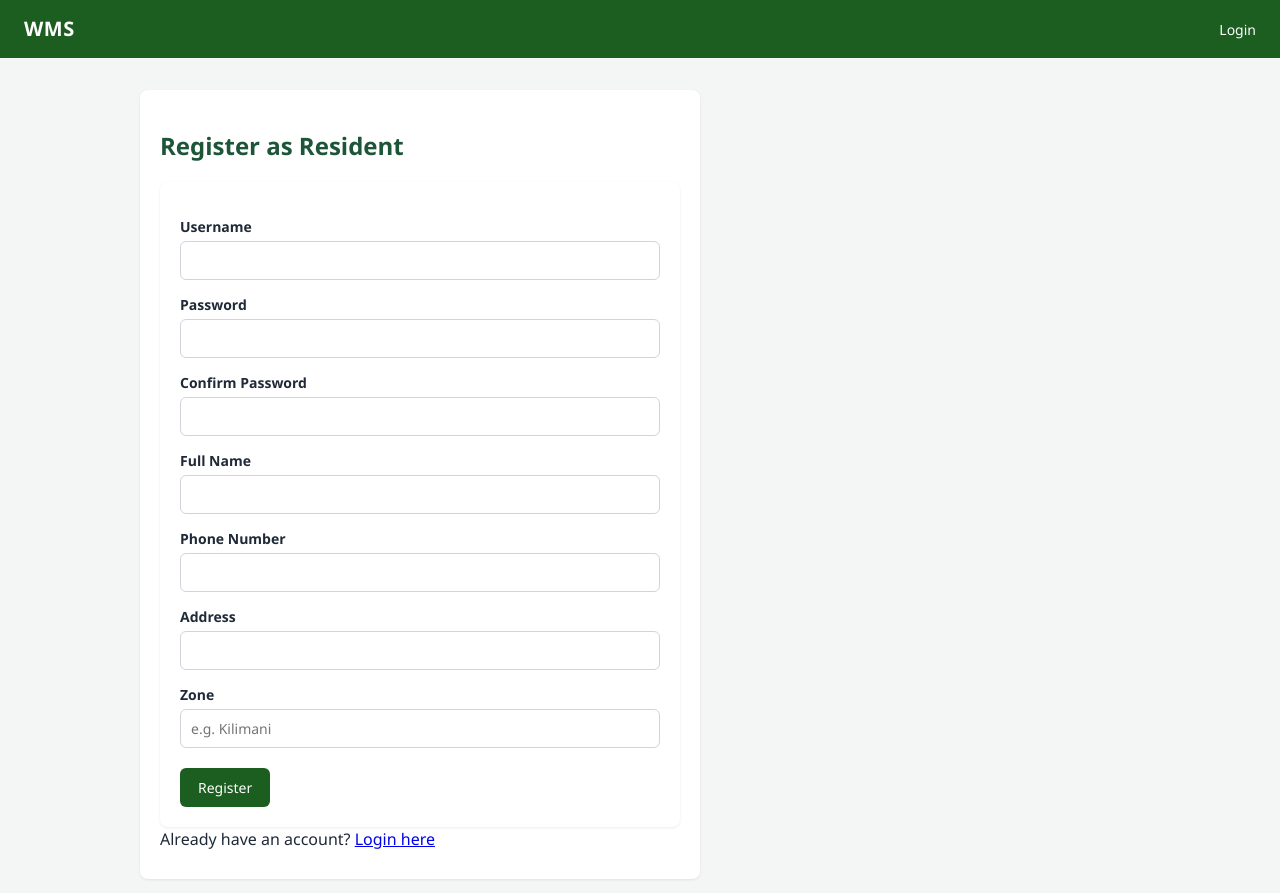
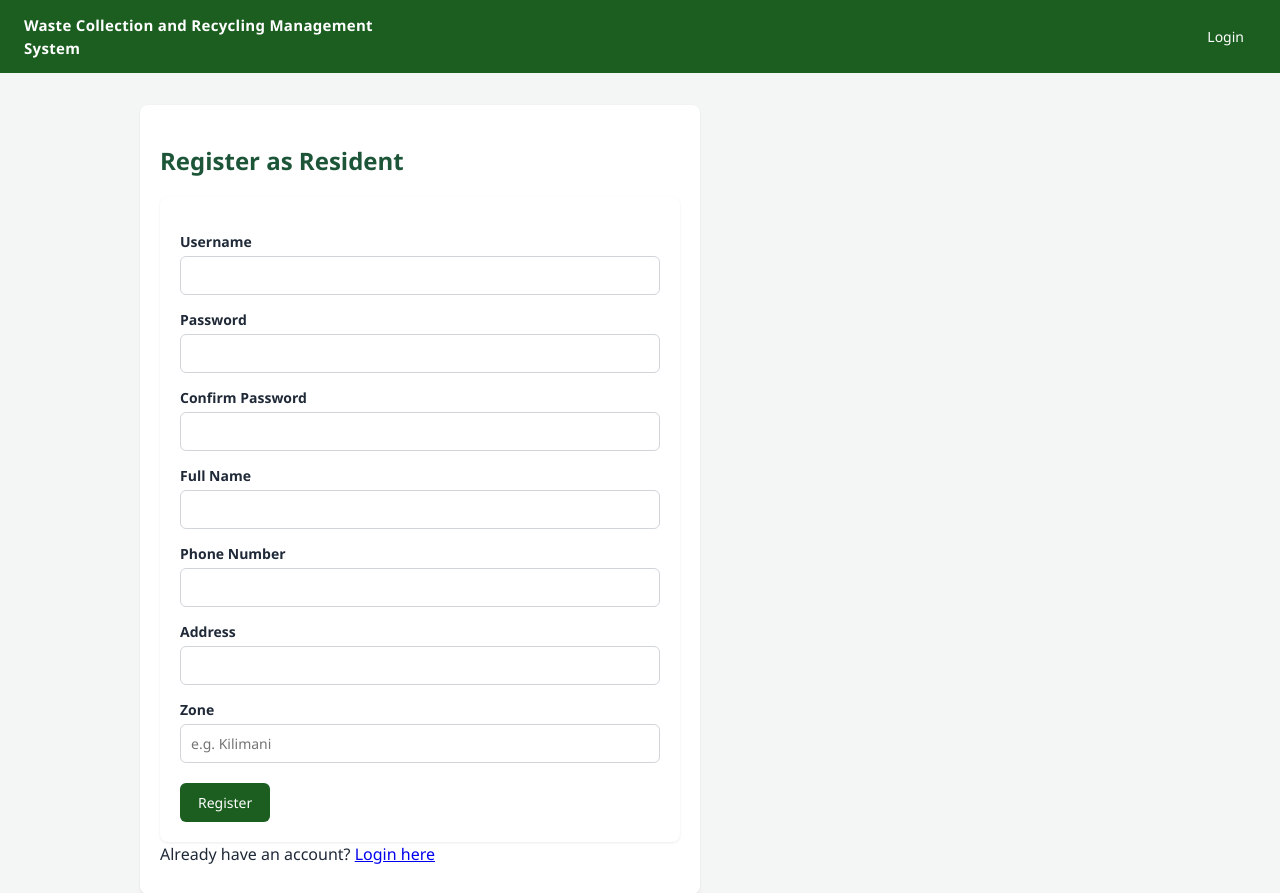
Before and after one commit to MLmihz/wms_project, a Django app: page /register/resident/ in a window 1280 px wide. Shown: the top 893 px of the page. Run offline with Django 5.2, Linux system fonts and the light colour scheme.

Commit message:
Changes made to the navigation bar

```diff
--- a/core/templates/base.html
+++ b/core/templates/base.html
@@ -10,13 +10,30 @@
 </head>
 <body>
     <nav class="navbar">
-        <div class="navbar-brand">WMS</div>
+        <div class="navbar-brand">Waste Collection and Recycling Management System</div>
+
         <div class="navbar-links">
             {% if user.is_authenticated %}
+
+                {% if user.resident %}
+                    <a href="{% url 'resident_dashboard' %}" class="nav-link">Dashboard</a>
+                    <a href="{% url 'resident_report_create' %}" class="nav-link">Report Issue</a>
+                    <a href="{% url 'resident_schedule' %}" class="nav-link">Schedule</a>
+                    <a href="{% url 'resident_recycling_guide' %}" class="nav-link">Recycling Guide</a>
+                {% endif %}
+                 {% if user.waste_service_provider %}
+                 <a href="{% url 'provider_dashboard' %}" class="nav-link">Dashboard</a>
+                 <a href="{% url 'view_waste_reports' %}" class="nav-link">View Incoming Waste Reports</a>
+                 <a href="{% url 'manage_schedules' %}" class="nav-link">Create and Update Collection Schedules</a>
+                 <a href="{% url 'manage_recycling_guides' %}" class="nav-link">Create Recycling Guides</a>
+                {% endif %}
+
+
                 <span class="navbar-user">{{ user.username }}</span>
-                <a href="{% url 'logout' %}">Logout</a>
+                <a href="{% url 'logout' %}" class="nav-link">Logout</a>
+
             {% else %}
-                <a href="{% url 'login' %}">Login</a>
+                <a href="{% url 'login' %}" class="nav-link">Login</a>
             {% endif %}
         </div>
     </nav>
--- a/core/templates/provider/dashboard.html
+++ b/core/templates/provider/dashboard.html
@@ -13,12 +13,6 @@
     <p><strong>Schedules created:</strong> {{ schedules_count }}</p>
     <p><strong>Guides created:</strong> {{ guides_count }}</p>
 </div>
-
-<ul class="dashboard-links">
-	<li><a href="{% url 'view_waste_reports' %}">View incoming waste reports</a></li>
-	<li><a href="{% url 'manage_schedules' %}">Create and update collection schedules</a></li>
-	<li><a href="{% url 'manage_recycling_guides' %}">Create recycling guides</a></li>
-</ul>
 
 <h2>Collection Status By Zone</h2>
 {% if zone_status %}
--- a/core/templates/resident/dashboard.html
+++ b/core/templates/resident/dashboard.html
@@ -15,12 +15,6 @@
             <p class="stat-label">Zone</p>
             <p class="stat-value">{{ resident.zone|default:"Not set" }}</p>
         </div>
-    </div>
-
-    <div class="dashboard-actions">
-        <a href="{% url 'resident_report_create' %}" class="btn">Report an Issue</a>
-        <a href="{% url 'resident_schedule' %}" class="btn">View Schedule</a>
-        <a href="{% url 'resident_recycling_guide' %}" class="btn">Recycling Guide</a>
     </div>
 
     <h3>Recent Reports</h3>
--- a/static/css/base.css
+++ b/static/css/base.css
@@ -443,3 +443,25 @@ form textarea {
         white-space: nowrap;
     }
 }
+/* ---------- Nav links ---------- */
+.nav-link {
+    color: white;
+    text-decoration: none;
+    font-size: 14px;
+    padding: 6px 12px;
+    border-radius: 4px;
+    transition: background-color 0.2s;
+}
+
+.nav-link:hover {
+    background-color: rgba(255, 255, 255, 0.15);
+    text-decoration: none;
+}
+
+/* ---------- Navbar brand (smaller text for long name) ---------- */
+.navbar-brand {
+    font-size: 15px;
+    font-weight: 700;
+    letter-spacing: 0.3px;
+    max-width: 400px;
+}
```
Lines whose indentation alone changed are shown as unchanged.
